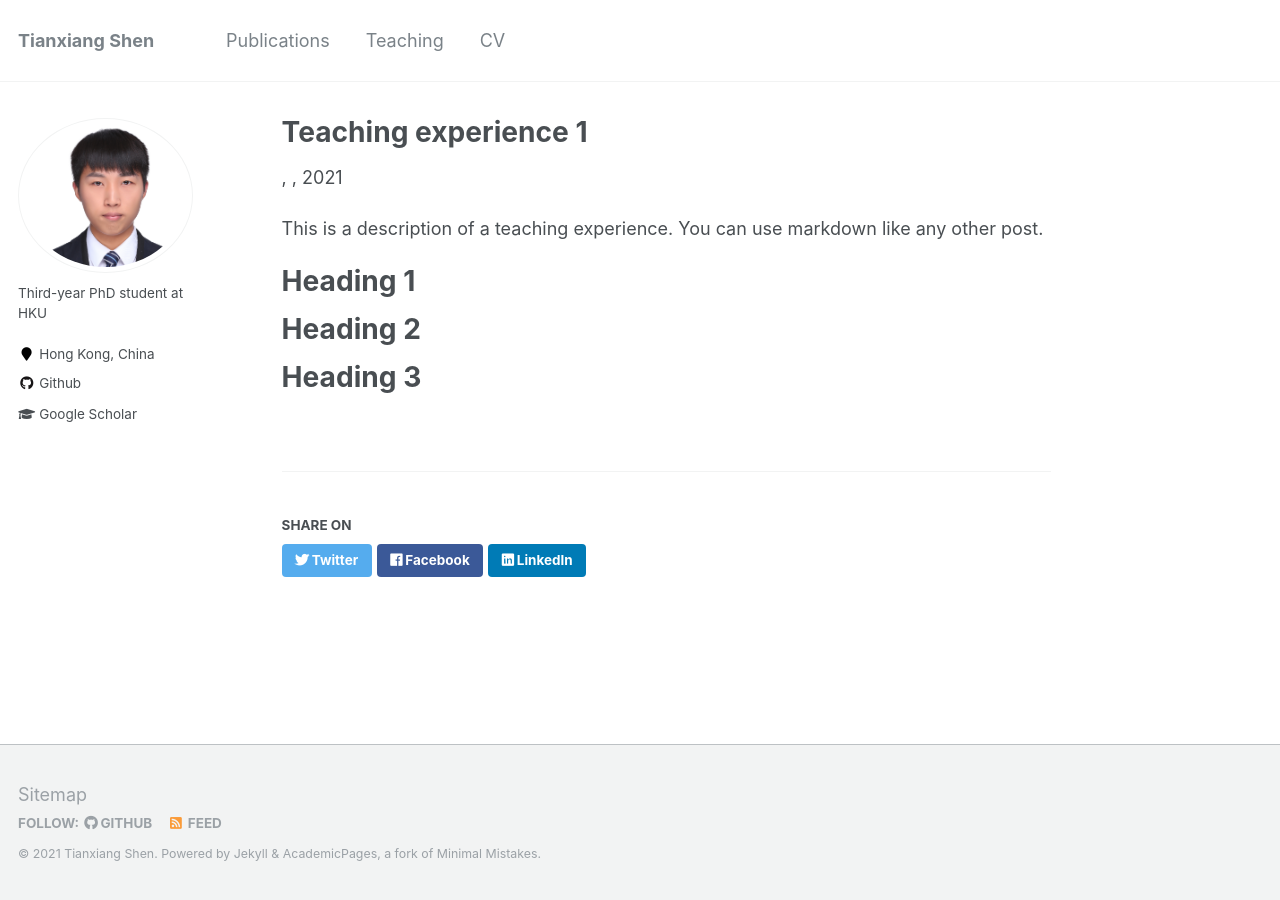
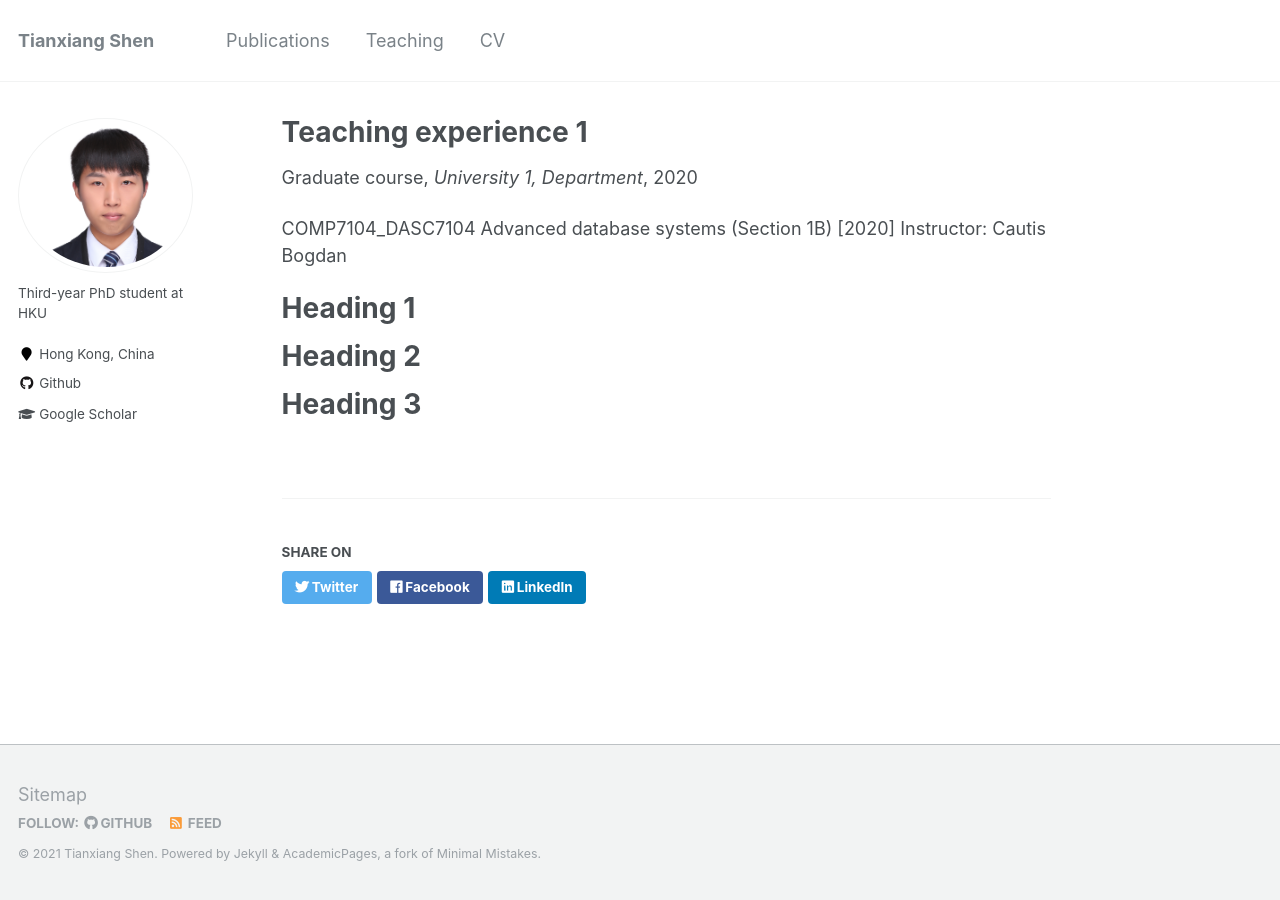
Before and after one commit to tianxiang999/tianxiang999.github.io, a Jekyll site: the page built from _teaching/2014-spring-teaching-1.md, in a window 1280 px wide. Built offline with Jekyll 4.4.1, drawn with Linux system fonts in a browser that asks for light colours.

Commit message:
Update 2014-spring-teaching-1.md

```diff
--- a/_teaching/2014-spring-teaching-1.md
+++ b/_teaching/2014-spring-teaching-1.md
@@ -1,14 +1,14 @@
 ---
 title: "Teaching experience 1"
-# collection: teaching
-# type: "Undergraduate course"
-# permalink: /teaching/2014-spring-teaching-1
-# venue: "University 1, Department"
-# date: 2014-01-01
-# location: "City, Country"
+collection: teaching
+type: "Graduate course"
+permalink: /teaching/2020
+venue: "University 1, Department"
+date: 2020-01-01
+location: "City, Country"
 ---
 
-This is a description of a teaching experience. You can use markdown like any other post.
+COMP7104_DASC7104 Advanced database systems (Section 1B) [2020] Instructor: Cautis Bogdan
 
 Heading 1
 ======
```
